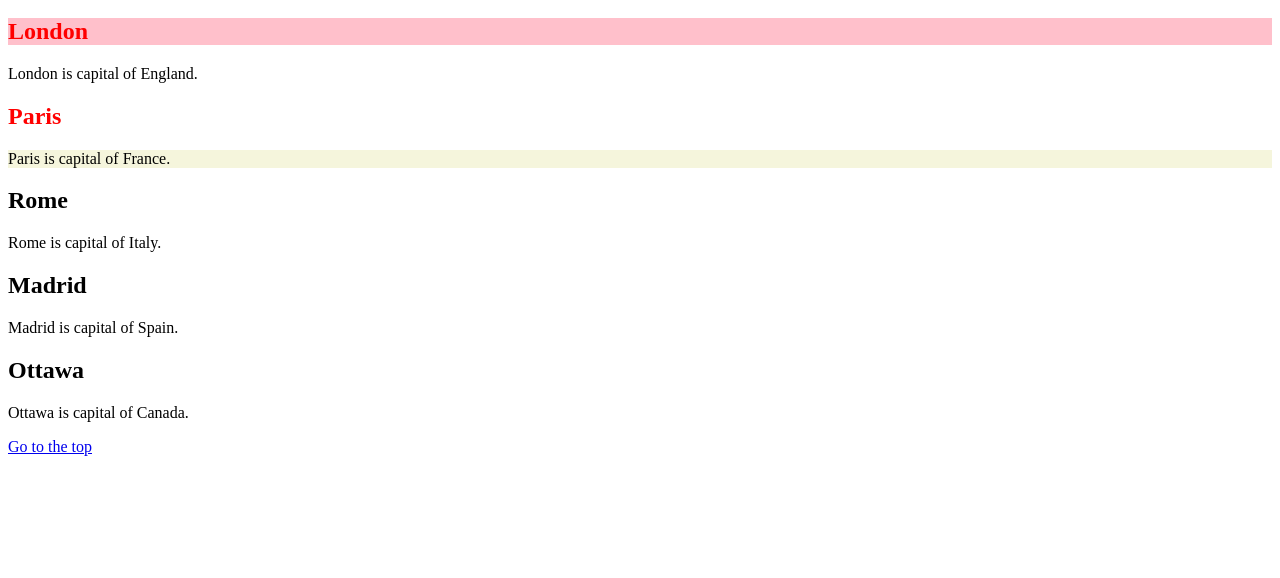
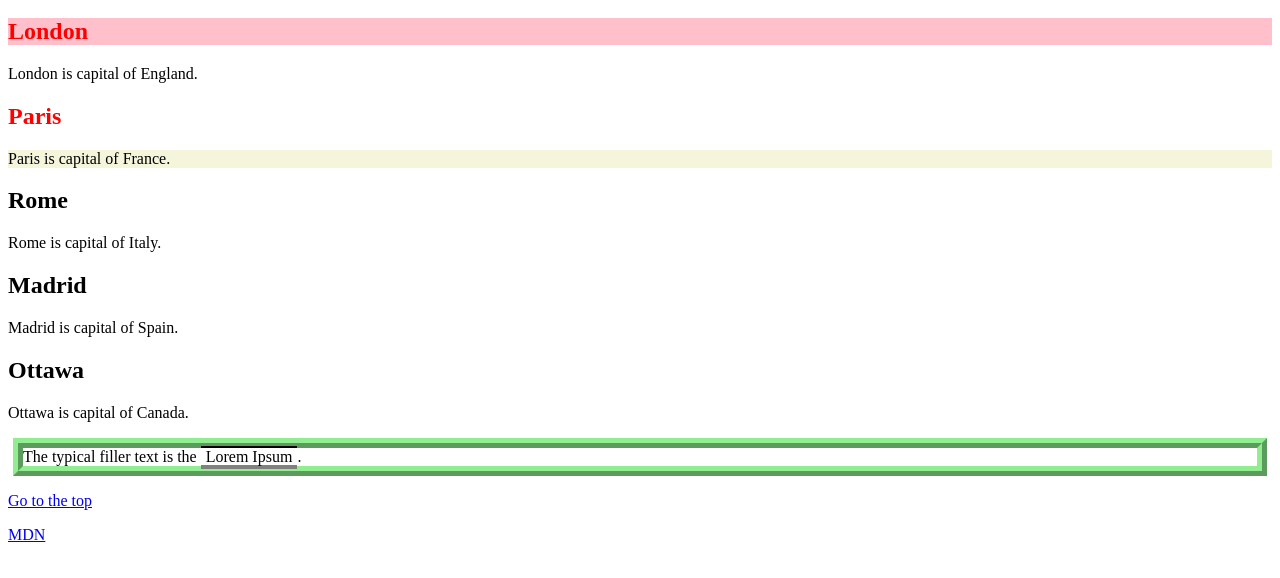
Before and after one commit to jparras1/week5, a plain HTML site: page index.html in a window 1280 px wide. Shown: the part 100-678 px from the top of the page. Drawn offline with Linux system fonts and the light colour scheme.

Commit message:
addsbox model practice

```diff
--- a/css/stylesheet.css
+++ b/css/stylesheet.css
@@ -1,3 +1,7 @@
+html{
+    scroll-behavior: smooth;
+}
+
 .heading {
     color: red;
 }
@@ -9,3 +13,18 @@
 #London-id{
     background-color: pink;
 }
+
+span{
+    /* padding: 0 5p; */
+    padding-left: 5px;
+    padding-right: 5px;
+    border-top-width: 2px;
+    border-top-style: solid;
+    border-top-color: black;
+    border-bottom: 4px solid gray;
+}
+
+.filler-para{
+    border: 10px lightgreen ridge;
+    margin: 5px;
+}
--- a/index.html
+++ b/index.html
@@ -23,6 +23,11 @@
     <h2 id="Ottawa">Ottawa</h2>
     <p>Ottawa is capital of Canada.</p>
 
+    <p class="filler-para">The typical filler text is the <span>Lorem Ipsum</span>.</p>
+
     <p><a href="#gotop">Go to the top</a></p>
+    <a href="https://developer.mozilla.org/en-US/docs/Web/HTML#advanced_topics"
+      >MDN</a
+    >
   </body>
 </html>
```
